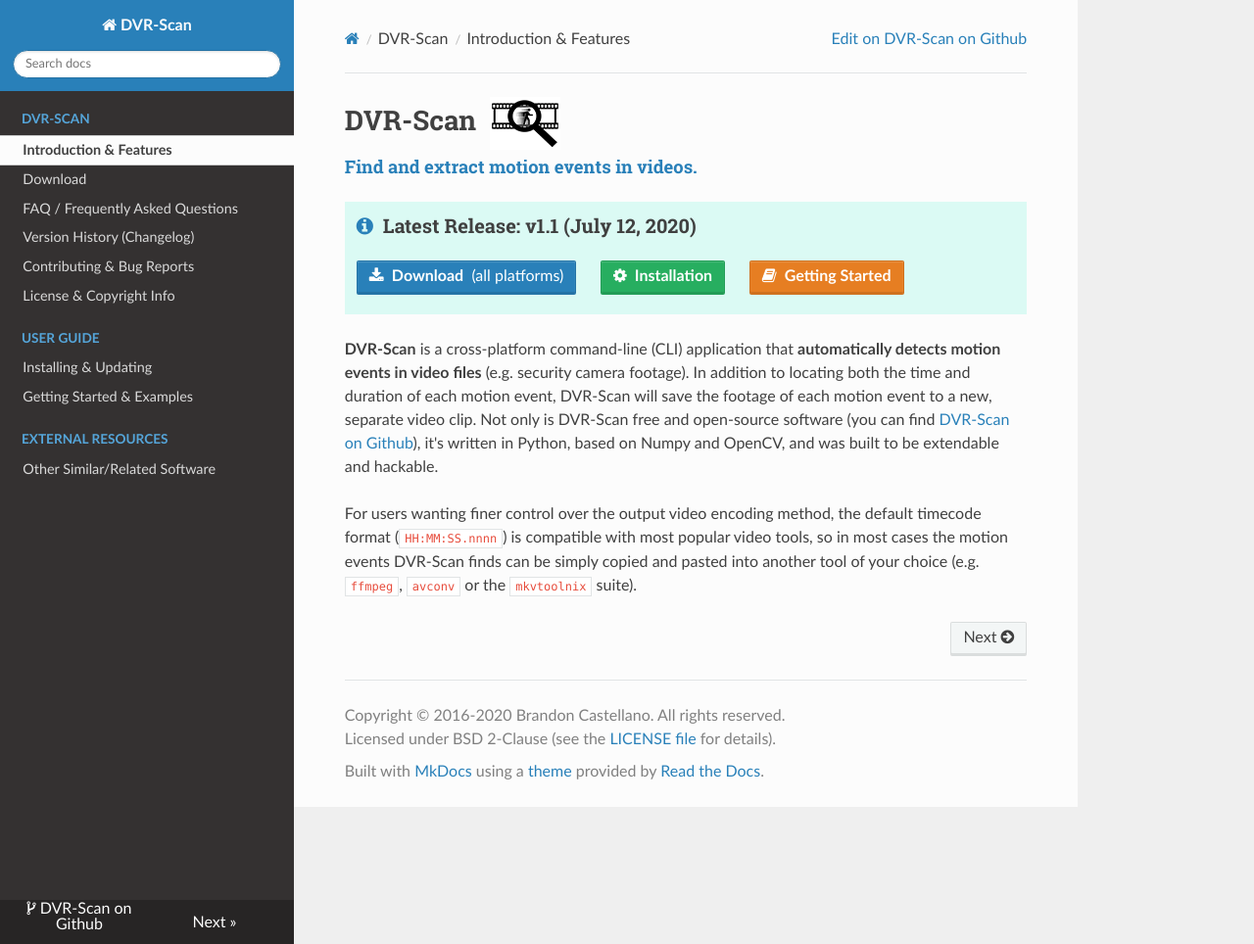
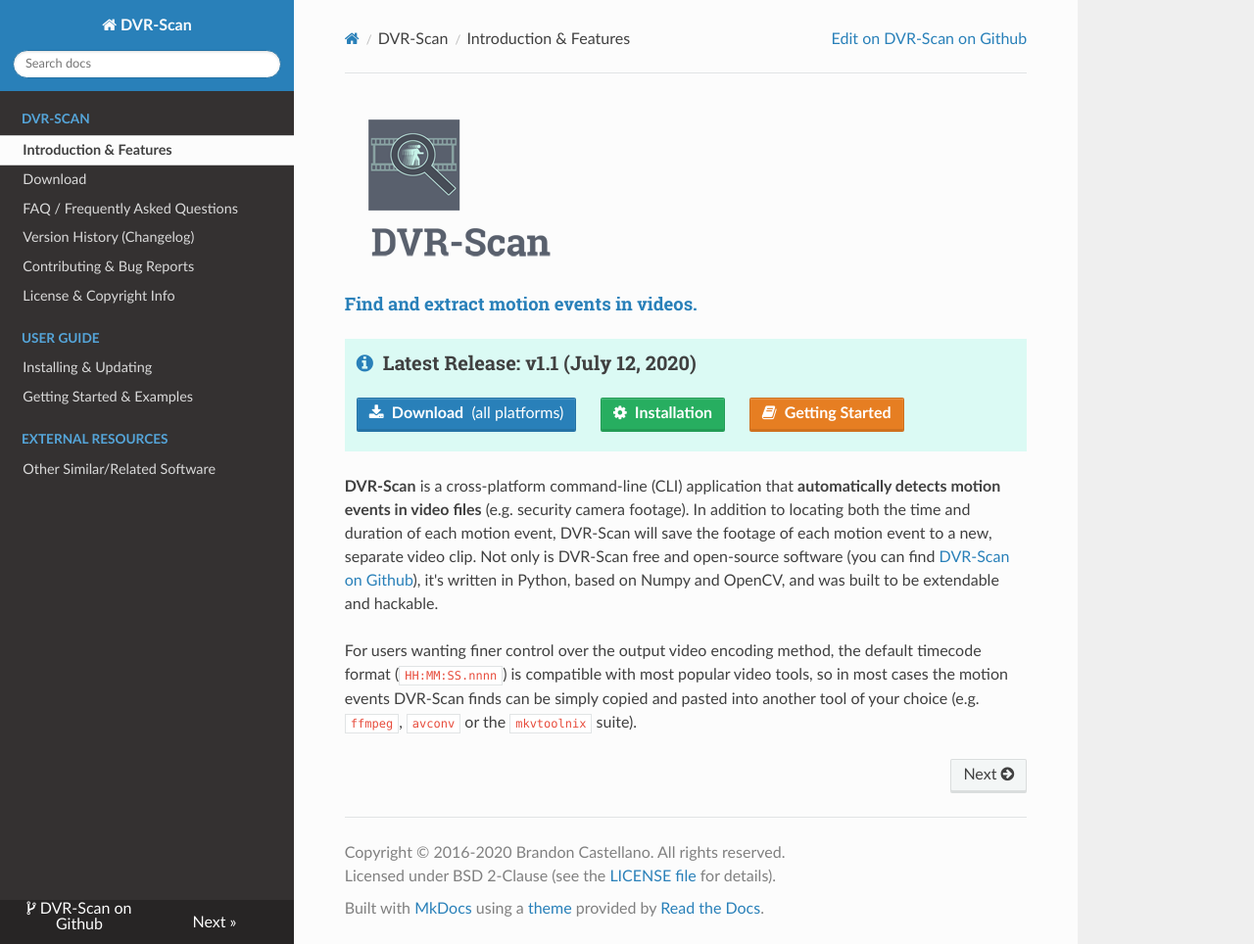
Before and after one commit to Breakthrough/DVR-Scan, an MkDocs documentation site: the page built from docs/index.md, in a window 1280 px wide and 964 px high. Shown: the whole window at 98% size. Built offline with MkDocs 1.6.1, drawn with Linux system fonts in a browser that asks for light colours; nearby versions of some CDN libraries; old or Windows-style settings are respelled for this version of MkDocs.

Commit message:
Update to new logo. Fix typos in readme.

```diff
--- a/README.md
+++ b/README.md
@@ -1,4 +1,4 @@
-# DVR-Scan &nbsp;![DVR-Scan Logo](https://raw.githubusercontent.com/Breakthrough/DVR-Scan/master/docs/img/dvr-scan-logo_small.png)
+# ![DVR-Scan Logo](https://raw.githubusercontent.com/Breakthrough/DVR-Scan/master/docs/img/dvr-scan-logo_small.png)
 :vhs: Tool for extracting scenes with motion from security camera/DVR footage.  Written in Python, depends on OpenCV.
 
 **Latest Release:** [v1.1 (July 12, 2020)](http://dvr-scan.readthedocs.io/en/latest/changelog/)
--- a/docs/index.md
+++ b/docs/index.md
@@ -1,4 +1,4 @@
-<h1 class="wy-text-neutral">DVR-Scan &nbsp;<img src="img/dvr-scan-logo_small.png"/></h1>
+<img alt="DVR-Scan Logo" src="img/dvr-scan-logo_small.png"/>
 <h4 class="wy-text-info" style="margin-top:-1em;">Find and extract motion events in videos.</h4>
 
 <div class="important">
```
Also changed, not shown: other parts of README.md (+2 -2 lines), docs/img/dvr-scan-logo_small.png.
